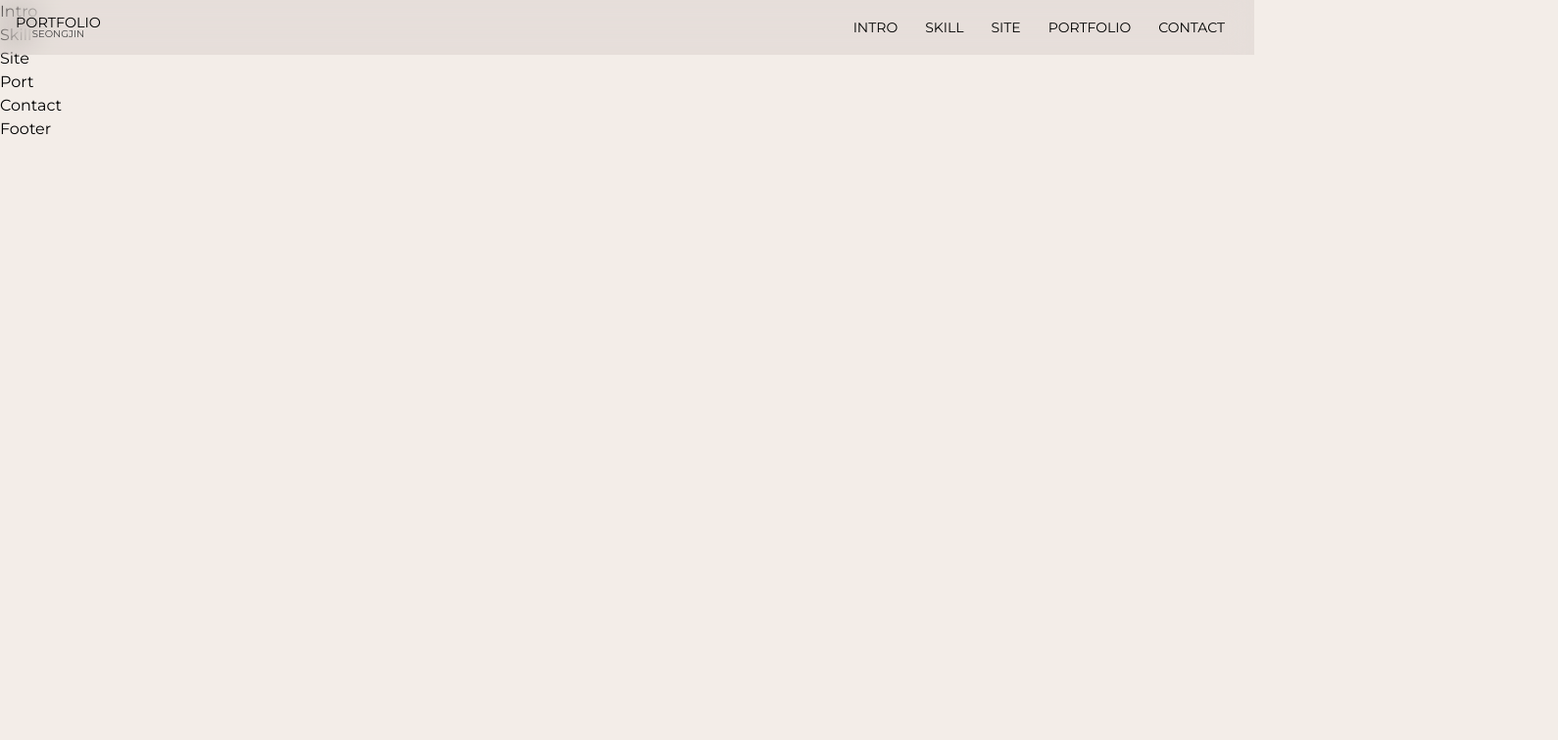
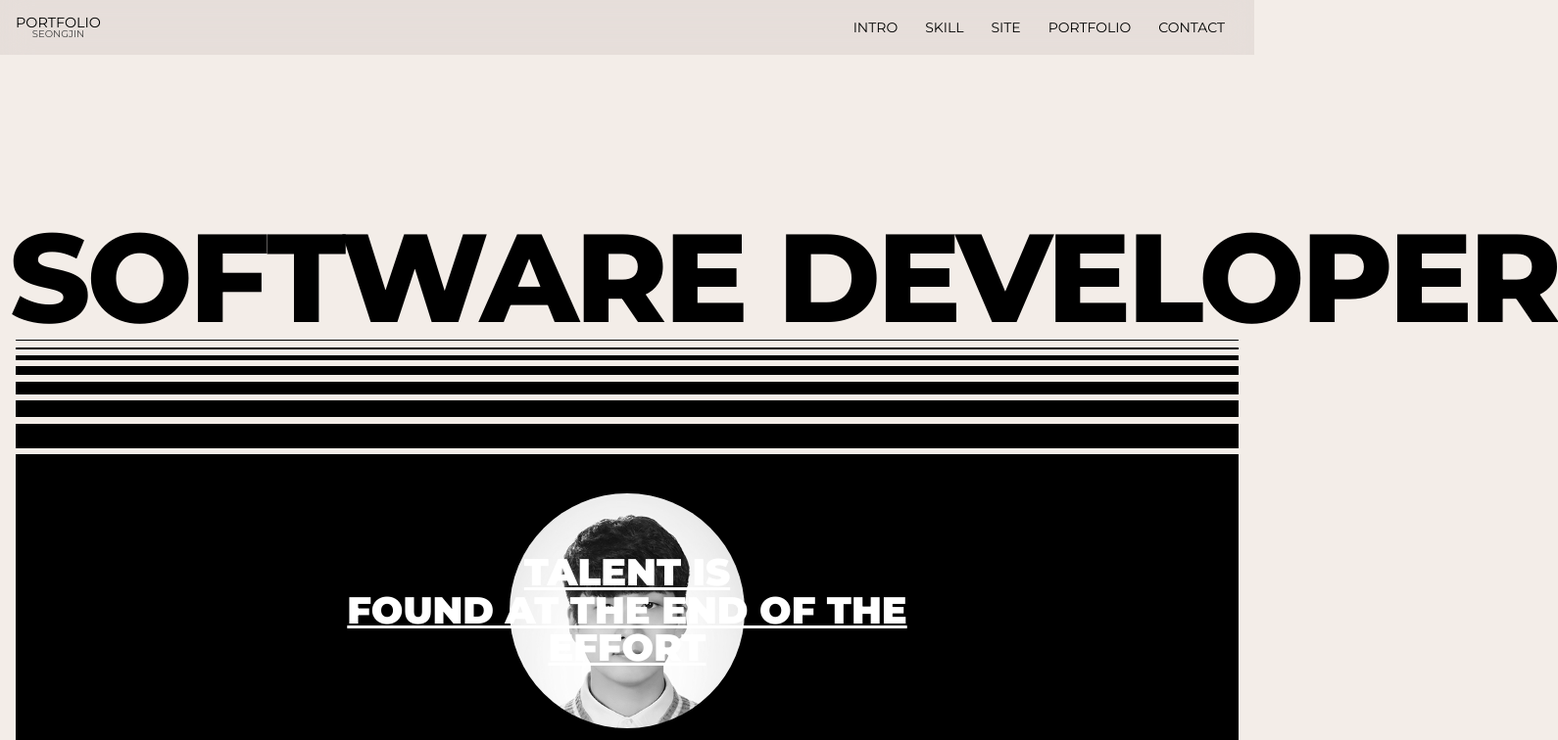
Before and after one commit to icarusw-code/PORTFOLIO, a React (Create React App) app: page / in a window 1280 px wide. Shown: the top 756 px of the page at 98% size, 1590 px wide, since content can reach past the window. Built offline with nearby package versions, Linux system fonts and the light colour scheme; a small style sheet from the web is missing; a web font is replaced by a local one.

Commit message:
add intro

```diff
--- a/src/assets/scss/section/_intro.scss
+++ b/src/assets/scss/section/_intro.scss
@@ -0,0 +1,149 @@
+#intro {
+  height: 100vh;
+}
+.intro__inner {
+  width: 100%;
+  height: 100%;
+  display: flex;
+  align-items: flex-start;
+  justify-content: flex-end;
+  flex-direction: column;
+  padding: 16px;
+
+  @media (max-width: 800px) {
+    justify-content: center;
+  }
+
+  .intro__title {
+    font-size: 10vw;
+    text-transform: uppercase;
+    line-height: 1;
+    font-weight: 800;
+    white-space: nowrap;
+    text-indent: -0.5vw;
+    letter-spacing: -0.3vw;
+
+    @media (max-width: 320px) {
+      display: none;
+    }
+  }
+  .intro__text {
+    width: 100%;
+    height: 40vh;
+    background-color: var(--black);
+    color: var(--white);
+    display: flex;
+    align-items: center;
+    justify-content: center;
+    flex-direction: column;
+    position: relative;
+
+    .text {
+      font-size: 3vw;
+      line-height: 1;
+      font-weight: 900;
+      text-transform: uppercase;
+      text-decoration: underline;
+      text-align: center;
+      position: relative;
+      z-index: 100;
+      transition: all 0.3s;
+      cursor: all-scroll;
+
+      @media (max-width: 800px) {
+        font-size: 24px;
+      }
+    }
+    .img {
+      position: absolute;
+      left: 50%;
+      top: 50%;
+      transform: translate(-50%, -50%);
+      width: 30vh;
+      height: 30vh;
+      border-radius: 50%;
+      overflow: hidden;
+      filter: grayscale(100%);
+      transition: all 0.3s;
+
+      @media (max-width: 320px) {
+        width: 20vh;
+        height: 20vh;
+      }
+    }
+
+    &:hover .text {
+      opacity: 0;
+    }
+    &:hover .img {
+      filter: grayscale(0);
+    }
+  }
+  .intro__lines {
+    width: 100%;
+
+    .line {
+      display: block;
+      width: 100%;
+      height: 1px;
+      background-color: var(--black);
+      margin-bottom: 0.5vw;
+
+      &:nth-child(1) {
+        height: 1px;
+      }
+      &:nth-child(2) {
+        height: 2px;
+      }
+      &:nth-child(3) {
+        height: 5px;
+      }
+      &:nth-child(4) {
+        height: 9px;
+      }
+      &:nth-child(5) {
+        height: 13px;
+      }
+      &:nth-child(6) {
+        height: 17px;
+      }
+      &:nth-child(7) {
+        height: 25px;
+      }
+    }
+
+    &.bottom {
+      .line {
+        margin-top: 0.5vw;
+        margin-bottom: 0;
+        display: none;
+
+        @media (max-width: 800px) {
+          display: block;
+        }
+
+        &:nth-child(1) {
+          height: 25px;
+        }
+        &:nth-child(2) {
+          height: 17px;
+        }
+        &:nth-child(3) {
+          height: 13px;
+        }
+        &:nth-child(4) {
+          height: 9px;
+        }
+        &:nth-child(5) {
+          height: 5px;
+        }
+        &:nth-child(6) {
+          height: 2px;
+        }
+        &:nth-child(7) {
+          height: 1px;
+        }
+      }
+    }
+  }
+}
--- a/src/components/Intro.jsx
+++ b/src/components/Intro.jsx
@@ -1,9 +1,48 @@
-import React from 'react'
+import React from "react";
+
+import about from "../assets/img/about.jpg";
+
+const introText = {
+  title: "Software developer",
+  desc: ["talent is", "found at the end of the", "effort"],
+};
 
 const Intro = () => {
   return (
-    <div>Intro</div>
-  )
-}
+    <section id="intro">
+      <div className="intro__inner">
+        <h1 className="intro__title">{introText.title}</h1>
+        <div className="intro__lines" aria-hidden="true">
+          <span className="line"></span>
+          <span className="line"></span>
+          <span className="line"></span>
+          <span className="line"></span>
+          <span className="line"></span>
+          <span className="line"></span>
+          <span className="line"></span>
+        </div>
+        <div className="intro__text">
+          <div className="text">
+            <div>{introText.desc[0]}</div>
+            <div>{introText.desc[1]}</div>
+            <div>{introText.desc[2]}</div>
+          </div>
+          <div className="img">
+            <img src={about} alt="어바웃" />
+          </div>
+        </div>
+        <div className="intro__lines bottom" aria-hidden="true">
+          <span className="line"></span>
+          <span className="line"></span>
+          <span className="line"></span>
+          <span className="line"></span>
+          <span className="line"></span>
+          <span className="line"></span>
+          <span className="line"></span>
+        </div>
+      </div>
+    </section>
+  );
+};
 
-export default Intro
+export default Intro;
```
Also changed, not shown: src/assets/img/about.jpg (added).
